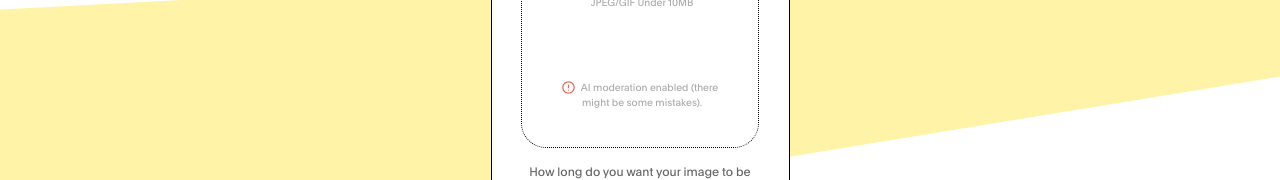
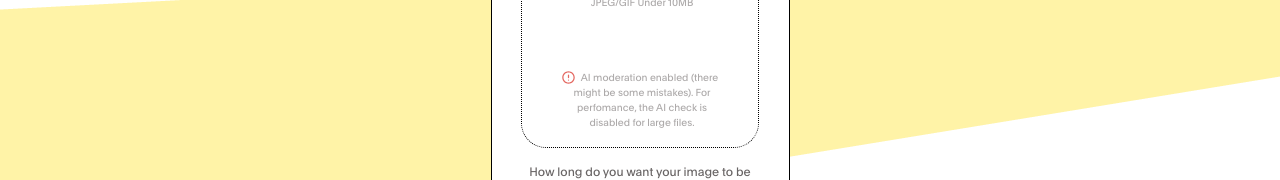
Before and after one commit to diakel/ImageUpload, a React (Vite) app in the folder client/: page / in a window 1280 px wide. Shown: the part 385-565 px from the top of the page. Built offline with nearby package versions, Linux system fonts and the light colour scheme; no server answers.

Commit message:
disable ai check for large files

```diff
--- a/client/src/components/Playground.jsx
+++ b/client/src/components/Playground.jsx
@@ -135,9 +135,9 @@ const Playground = () => {
             <img id="cloud" src="/Vector.png" alt="A picture of a cloud"></img>
               <p style = {{ marginTop: "10px", marginBottom: "5px" }}>Choose your image</p>
               <p style = {{ marginTop: "0px", fontSize: "10px", color: "#ADAAAA" }}>JPEG/GIF Under 10MB</p>
-              <p style = {{ display: "inline-block", width: "162px", marginTop: "60px", fontSize: "10px", color: "#ADAAAA" }}>
+              <p style = {{ display: "inline-block", width: "162px", marginTop: "50px", fontSize: "10px", color: "#ADAAAA" }}>
                 <i className='attention-icon'></i>
-                AI moderation enabled (there might be some mistakes).
+                AI moderation enabled (there might be some mistakes). For perfomance, the AI check is disabled for large files.
               </p>
             </label>
             <input id = "fileUpload" type="file" accept="*" onChange={onFileSelect} />
```
Also changed, not shown: 2 other files (tests, documents, lock files or other folders).
